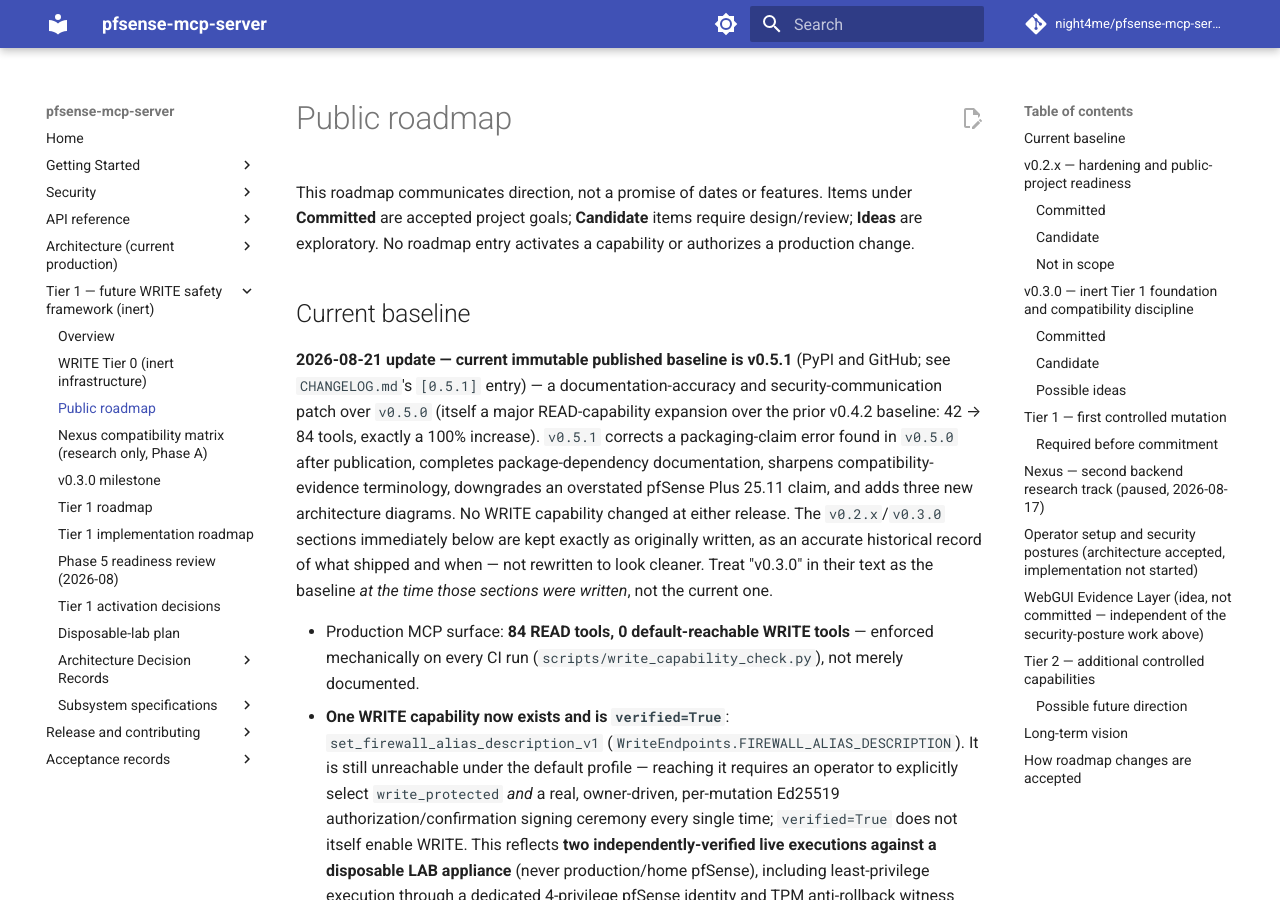
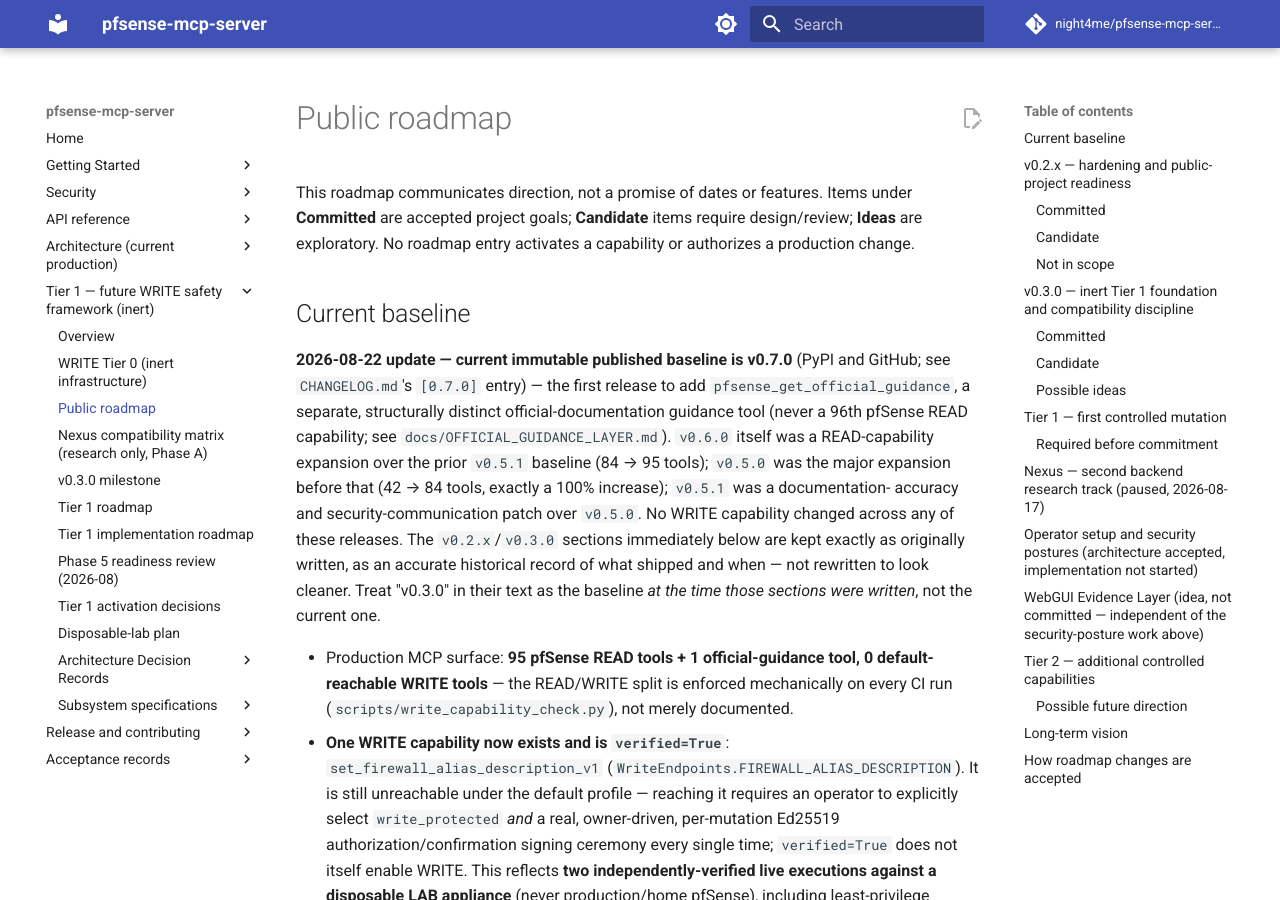
Before and after one commit to night4me/pfsense-mcp-server, an MkDocs documentation site: the page built from docs/ROADMAP.md, in a window 1280 px wide and 900 px high. Built offline with MkDocs 1.6.1 and Material for MkDocs 9.7.7, drawn with Linux system fonts in a browser that asks for light colours; comment, search, counter and statistics services are not loaded.

Commit message:
fix: correct post-v0.7.0 stale-release documentation drift
README.md's Quick start still instructed pip install 'pfsense-mcp-server
==0.5.1' -- stale across two releases (v0.6.0, v0.7.0) and, because
hatchling embeds README.md verbatim as the wheel/sdist long_description
at build time, now permanently frozen into the already-published,
immutable v0.7.0 PyPI artifact. Switched to an unpinned
'pip install --upgrade pfsense-mcp-server': no other install instruction
in this repo pins an exact release version, and a pinned Quick start
line has now gone stale twice in a row, evidence it's a recurring
maintenance liability rather than a deliberate convention.

Also fixed genuinely stale current-state references found during a
repository-wide sweep (historical CHANGELOG/ACCEPTANCE_v*.md records
left untouched, per this project's own release-immutability
convention):
- docs/ROADMAP.md's "Current baseline" section still named v0.5.1/84
  tools as current; now names v0.7.0/95 READ + 1 guidance tool, with
  the v0.6.0/v0.5.0/v0.5.1 history folded down one level.
- docs/index.md's two tool-count lines omitted the guidance tool.
- docs/THREAT_MODEL.md had three spots (an assets-table row, a section
  heading, and its intro sentence) still describing the official-
  guidance layer as inert/no-consumer, missed by the v0.7.0
  release-readiness audit's otherwise-thorough sweep of this same file.

Added tests/test_readme_install_version.py: asserts any pinned version
in README.md's pip-install line for this package matches
pyproject.toml's current version, so a stale pin can't recur silently.
Passes against the current unpinned line; verified it would have
failed against the actual 0.5.1 regression before this fix.

Does not retag v0.7.0, modify its GitHub Release, or touch its PyPI
artifact -- release immutability preserved. Does not bump version or
publish; whether a v0.7.1 patch is warranted to correct PyPI's already-
rendered project page is a separate, owner-gated decision.

Co-Authored-By: Claude Sonnet 5 <noreply@anthropic.com>
Claude-Session: https://claude.ai/code/session_01FctdZTKqbZoKYt8YY5TmzW

```diff
--- a/docs/ROADMAP.md
+++ b/docs/ROADMAP.md
@@ -7,23 +7,24 @@ capability or authorizes a production change.
 
 ## Current baseline
 
-**2026-08-21 update — current immutable published baseline is v0.5.1**
-(PyPI and GitHub; see `CHANGELOG.md`'s `[0.5.1]` entry) — a
-documentation-accuracy and security-communication patch over `v0.5.0`
-(itself a major READ-capability expansion over the prior v0.4.2
-baseline: 42 → 84 tools, exactly a 100% increase). `v0.5.1` corrects a
-packaging-claim error found in `v0.5.0` after publication, completes
-package-dependency documentation, sharpens compatibility-evidence
-terminology, downgrades an overstated pfSense Plus 25.11 claim, and
-adds three new architecture diagrams. No WRITE capability changed at
-either release. The `v0.2.x`/`v0.3.0` sections immediately below are
-kept exactly as originally written, as an accurate historical record of
-what shipped and when — not rewritten to look cleaner. Treat "v0.3.0"
-in their text as the baseline *at the time those sections were
-written*, not the current one.
+**2026-08-22 update — current immutable published baseline is v0.7.0**
+(PyPI and GitHub; see `CHANGELOG.md`'s `[0.7.0]` entry) — the first
+release to add `pfsense_get_official_guidance`, a separate,
+structurally distinct official-documentation guidance tool (never a
+96th pfSense READ capability; see `docs/OFFICIAL_GUIDANCE_LAYER.md`).
+`v0.6.0` itself was a READ-capability expansion over the prior `v0.5.1`
+baseline (84 → 95 tools); `v0.5.0` was the major expansion before that
+(42 → 84 tools, exactly a 100% increase); `v0.5.1` was a documentation-
+accuracy and security-communication patch over `v0.5.0`. No WRITE
+capability changed across any of these releases. The `v0.2.x`/`v0.3.0`
+sections immediately below are kept exactly as originally written, as
+an accurate historical record of what shipped and when — not rewritten
+to look cleaner. Treat "v0.3.0" in their text as the baseline *at the
+time those sections were written*, not the current one.
 
-- Production MCP surface: **84 READ tools, 0 default-reachable WRITE
-  tools** — enforced mechanically on every CI run
+- Production MCP surface: **95 pfSense READ tools + 1 official-guidance
+  tool, 0 default-reachable WRITE tools** — the READ/WRITE split is
+  enforced mechanically on every CI run
   (`scripts/write_capability_check.py`), not merely documented.
 - **One WRITE capability now exists and is `verified=True`**:
   `set_firewall_alias_description_v1`
```
Also changed, not shown: README.md (+1 -1 lines), docs/THREAT_MODEL.md (+9 -8 lines), docs/index.md (+4 -2 lines), 1 other file.
